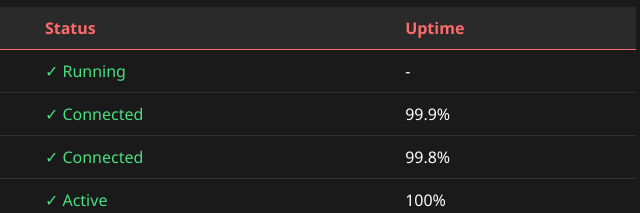
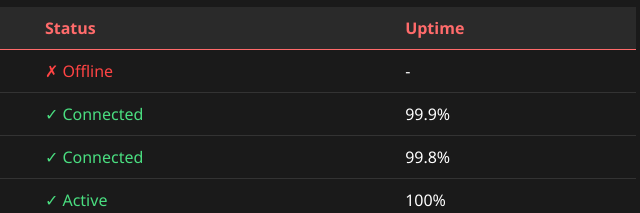
Before and after one commit to sqlrrr/sql-engine-admin, a plain HTML site: page admin.html in a window 1280 px wide. Shown: the part 483-696 px from the top of the page, 602-1242 px from the left. Drawn offline with Linux system fonts and the light colour scheme; no server answers.

Commit message:
Update admin panel to call backend API from GitHub Pages

```diff
--- a/admin.html
+++ b/admin.html
@@ -82,7 +82,7 @@
                         <tbody>
                             <tr>
                                 <td>Backend API</td>
-                                <td style="color: #4ade80;">✓ Running</td>
+                                <td id="backendStatus" style="color: #4ade80;">✓ Running</td>
                                 <td id="uptime">-</td>
                             </tr>
                             <tr>
@@ -112,33 +112,38 @@
         </div>
     </div>
     <script>
-        const API_BASE = 'http://localhost:3000/api';
+        // Backend API URL on GitHub Pages
+        const API_BASE = 'https://sqlrrr.github.io/sql-engine-backend';
 
         async function fetch_data(endpoint) {
             try {
                 const res = await fetch(API_BASE + endpoint);
                 return res.ok ? await res.json() : null;
             } catch (e) {
-                console.error(e);
+                console.error('API Error:', e);
                 return null;
             }
         }
 
         async function load_admin() {
-            const data = await fetch_data('/dashboard');
+            const data = await fetch_data('/api/dashboard');
             if (data && data.success) {
                 document.getElementById('users').textContent = Math.floor(Math.random() * 1000) + 100;
                 document.getElementById('apiCalls').textContent = Math.floor(Math.random() * 50000) + 10000;
                 document.getElementById('signals').textContent = Math.floor(Math.random() * 500) + 100;
             }
 
-            const health = await fetch_data('/health');
+            const health = await fetch_data('/api/health');
             if (health && health.status === 'OK') {
                 document.getElementById('health').textContent = 'OK';
+                document.getElementById('backendStatus').textContent = '✓ Running';
                 document.getElementById('uptime').textContent = health.uptime ? health.uptime.toFixed(0) + 's' : '-';
+            } else {
+                document.getElementById('backendStatus').textContent = '✗ Offline';
+                document.getElementById('backendStatus').style.color = '#ff4444';
             }
 
-            const signals = await fetch_data('/signals/all');
+            const signals = await fetch_data('/api/signals/all');
             if (signals && signals.success) {
                 let html = '<table class="table"><thead><tr><th>Symbol</th><th>Action</th><th>Score</th><th>Time</th></tr></thead><tbody>';
                 signals.data.slice(0, 5).forEach(s => {
```
